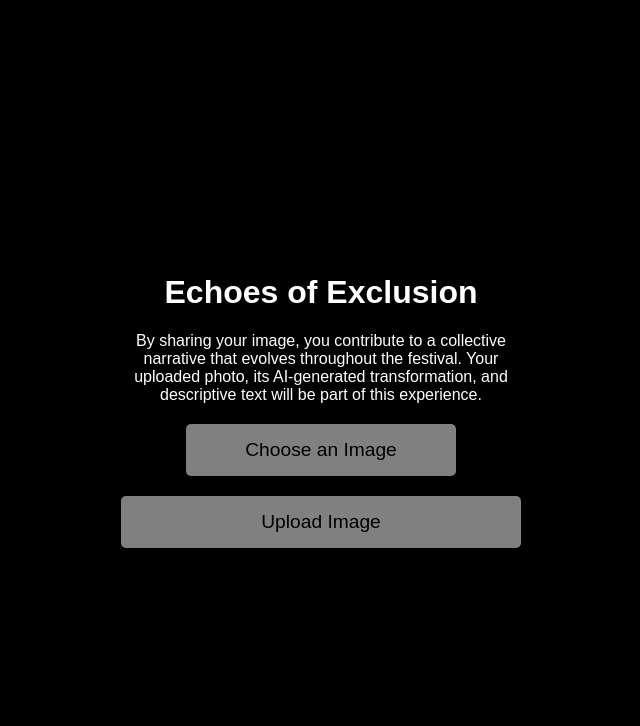
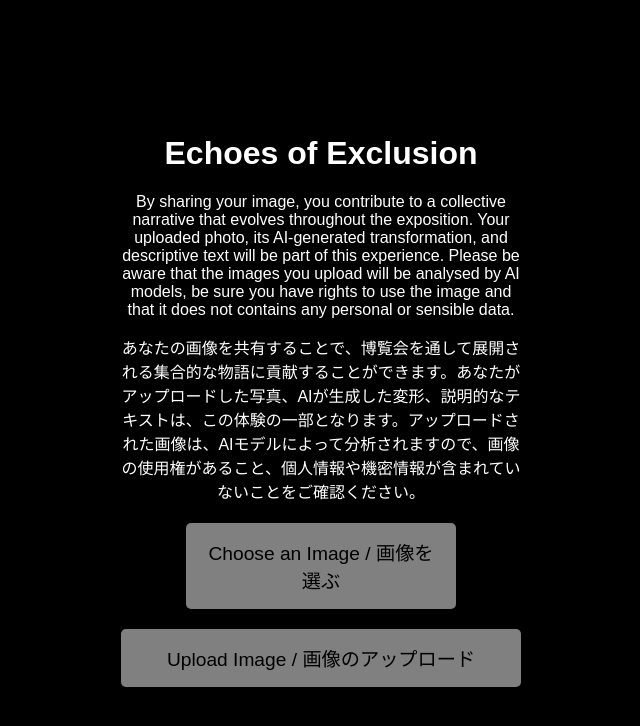
Before and after one commit to zumatt/maind-echoes-of-exclusion, a Next.js app: page / in a window 1280 px wide. Shown: the top 726 px of the page, without its empty margins (319-959 px from the left). Built offline with nearby package versions, Linux system fonts and the light colour scheme.

Commit message:
Fixed text in the form

```diff
--- a/app/components/form.tsx
+++ b/app/components/form.tsx
@@ -168,9 +168,8 @@ return (
         {!uploading && !uploaded && (
             <form onSubmit={handleSubmit} style={{ width: '90%', maxWidth: '400px' }}>
                 <h1>Echoes of Exclusion</h1>
-                <p>
-                    By sharing your image, you contribute to a collective narrative that evolves throughout the festival. Your uploaded photo, its AI-generated transformation, and descriptive text will be part of this experience.
-                </p>
+                <p>By sharing your image, you contribute to a collective narrative that evolves throughout the exposition. Your uploaded photo, its AI-generated transformation, and descriptive text will be part of this experience. Please be aware that the images you upload will be analysed by AI models, be sure you have rights to use the image and that it does not contains any personal or sensible data.</p>
+                <p>あなたの画像を共有することで、博覧会を通して展開される集合的な物語に貢献することができます。あなたがアップロードした写真、AIが生成した変形、説明的なテキストは、この体験の一部となります。アップロードされた画像は、AIモデルによって分析されますので、画像の使用権があること、個人情報や機密情報が含まれていないことをご確認ください。</p>
                 <label htmlFor="imageInput" style={{
                     display: 'block',
                     width: '60%',
@@ -187,7 +186,7 @@ return (
                     opacity: file ? 1 : 0.5,
                     borderRadius: '5px'
                 }}>
-                    Choose an Image
+                    Choose an Image / 画像を選ぶ
                     <input
                         id="imageInput"
                         type="file"
@@ -201,7 +200,7 @@ return (
                 </label>
                 {fileName && (
                     <p style={{ fontSize: '0.9em', marginTop: '15px', color: '#ccc' }}>
-                        Selected file: {fileName}
+                        Selected file / 選択されたファイル: {fileName}
                     </p>
                 )}
                 <button
@@ -221,16 +220,16 @@ return (
                         borderRadius: '5px'
                     }}
                 >
-                    Upload Image
+                    Upload Image / 画像のアップロード
                 </button>
             </form>
         )}
 
         {uploading && (
             <div style={{ width: '90%', maxWidth: '400px' }}>
-                <h2>Please keep this page open while your image is being processed...</h2>
+                <h2>Please keep this page open while your image is being processed...<br/>画像が処理される間、このページを開いておいてください...</h2>
                 <p style={{ fontSize: '0.9em', marginTop: '15px', color: '#ccc' }}>
-                    Note that the process will take a few minutes
+                    Note that the process will take a few minutes<br/>このプロセスには数分かかります。
                 </p>
                 <div style={{
                     width: '100%',
@@ -253,10 +252,11 @@ return (
 
         {uploaded && (
             <div style={{ width: '90%', maxWidth: '400px' }}>
-                <h1>Thank you for contributing!</h1>
-                <p>Your image has been successfully uploaded and will soon be displayed in the installation.</p>
+                <h1>Thank you for contributing!<br/>ご協力ありがとうございました！</h1>
+                <p>Your image has been successfully uploaded and will soon be displayed in the installation.<br/>While you are waiting, you can explore the <a href="https://maind.supsi.ch/">website of the Master of Arts in Interaction Design SUPSI</a>.</p>
+                <p>画像は正常にアップロードされ、間もなくインスタレーションに表示されます。<br/>お待ちいただいている間、<a href="https://maind.supsi.ch">インタラクションデザインMA SUPSIのウェブサイト。</a>をご覧ください。</p>
                 <p style={{ fontSize: '0.9em', marginTop: '15px', color: '#ccc' }}>
-                    We encourage mindful participation—each generated image consumes energy, so please share thoughtfully. Your engagement matters.
+                    We encourage mindful participation—each generated image consumes energy, so please share thoughtfully. Your engagement matters.<br/>生成された画像はエネルギーを消費するため、思慮深く共有してください。あなたの参加は重要です。
                 </p>
             </div>
         )}
```
